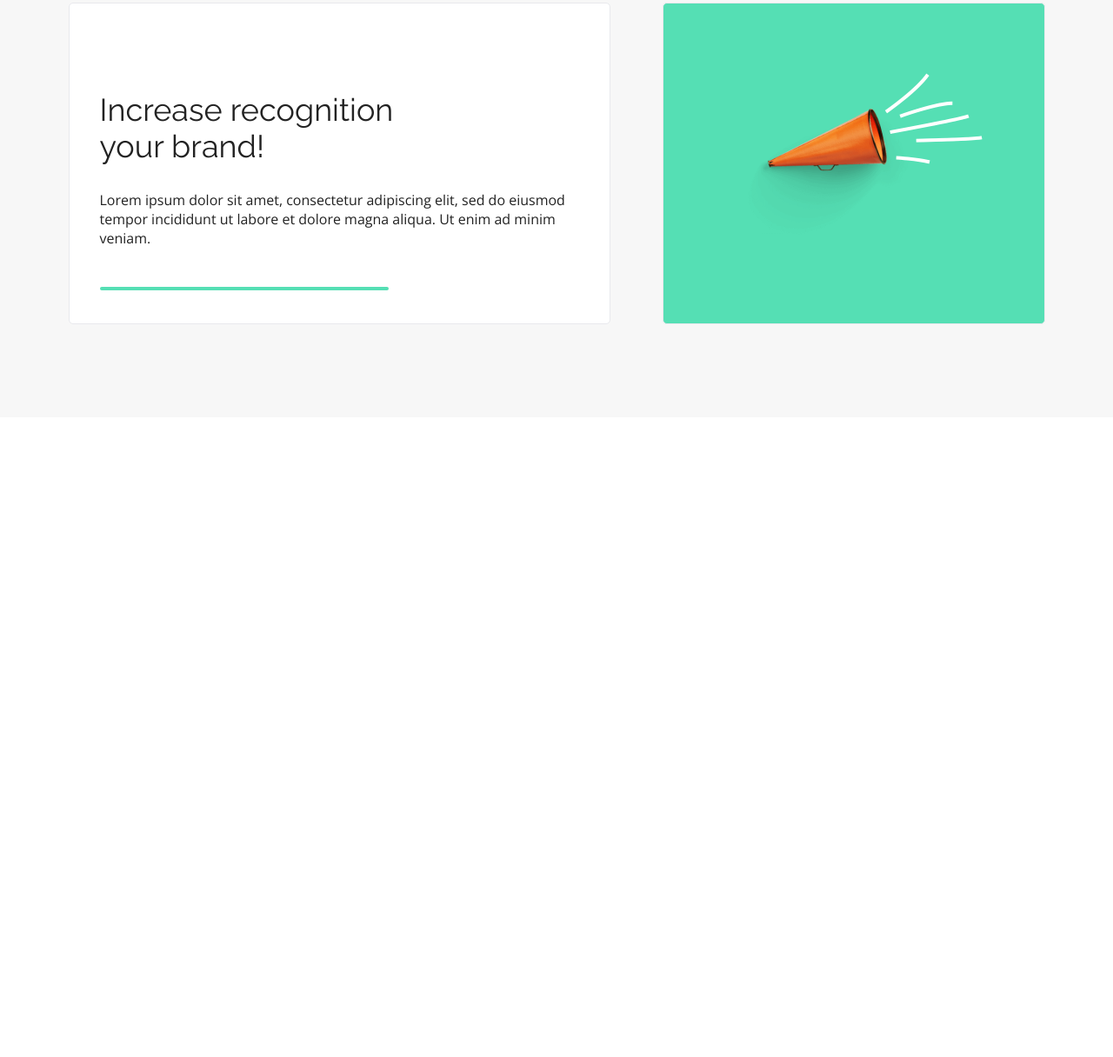
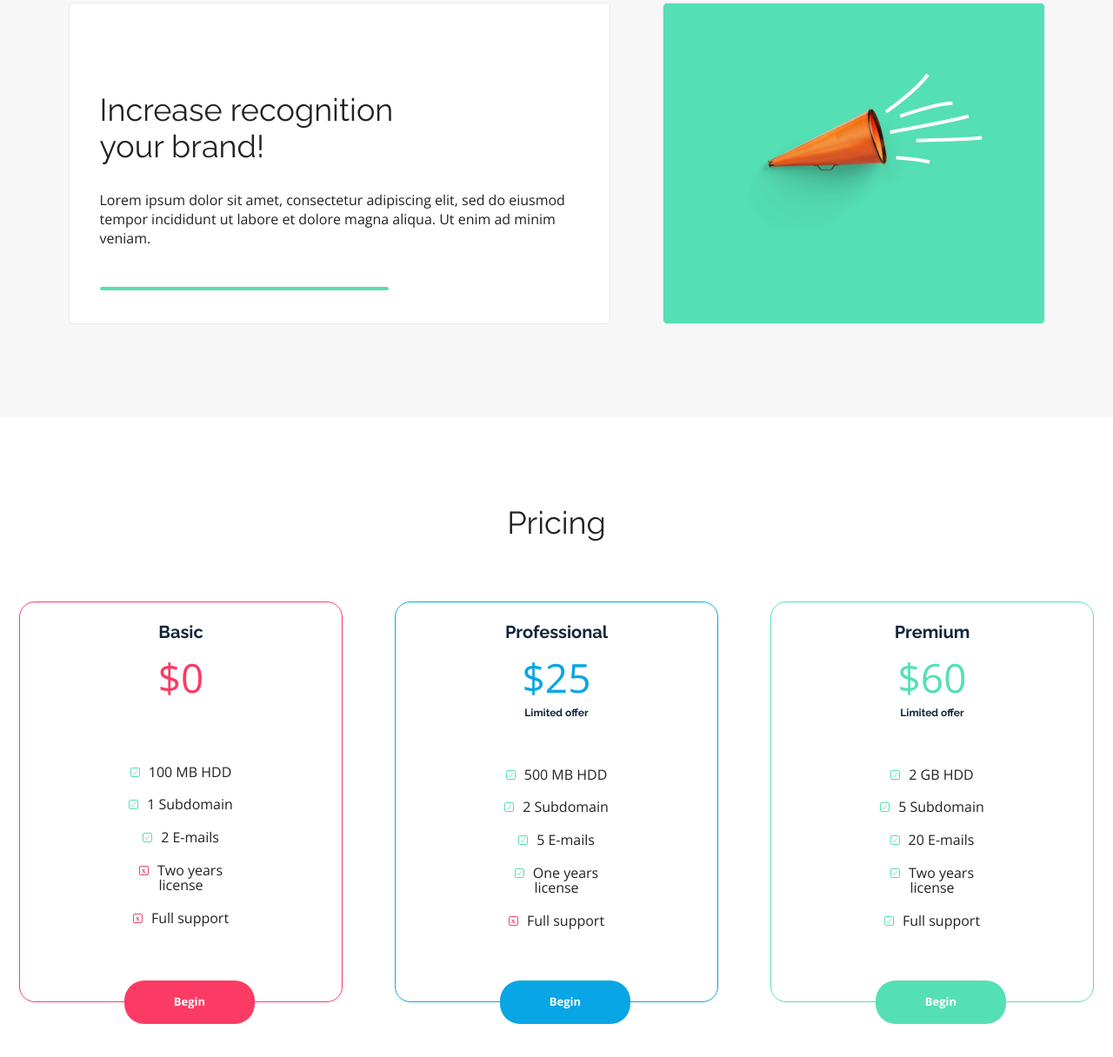
Before and after one commit to Sebarak/BestShop, a plain HTML site: page index.html in a window 1280 px wide. Shown: the part 2211-3427 px from the top of the page at 87% size. Before the commit the page ends 2691 px from the top, so only its background shows below. Drawn offline with nearby package versions, Linux system fonts and the light colour scheme.

Commit message:
Pricing section done

```diff
--- a/css/style.css
+++ b/css/style.css
@@ -9,7 +9,9 @@
 
 :root{
     --color-primary: #08A6E4;
-    --color-primary-shadow: rgba(7, 172, 230, .16);
+    --color-primary-shadow: rgba(7, 172, 230, 0.19);
+    --color-green-shadow: rgba(58, 253, 197, 0.24);
+    --color-redish-shadow: rgba(248, 81, 118, 0.23);
     --color-redish: #FB3B64;
     --color-green: #55DFB4;
     --color-black: #000;
@@ -339,3 +341,156 @@ main h2{
     cursor:pointer;
     transform: scale(1.1);
 }
+
+/*PAGE PRICE SECTION*/
+
+.price{
+    width: 100%;
+    padding: 100px 0;
+}
+
+.price .container{
+    display: flex;
+    flex-direction: column;
+}
+
+.price_section{
+    display: flex;
+    justify-content: space-between;
+    position: relative;
+}
+
+.price_option{
+    width: 372px;
+    height: 461px;
+    border-radius: 18px;
+    text-align: center;
+    padding: 34px 120px;
+    margin-top: 70px;
+    transition: all linear .1s;
+}
+
+.price_option:first-of-type{
+    margin-right: 60px;
+    border: 1px solid var(--color-redish);
+}
+
+.price_option:nth-of-type(2){
+    margin-right: 60px;
+    border: 1px solid var(--color-primary);
+}
+
+.price_option:nth-of-type(3){
+    border: 1px solid var(--color-green);
+}
+
+.price h2{
+    text-align: center;
+    font: normal normal normal 36px/42px Raleway,sans-serif;
+}
+
+.price_option h3{
+    font: normal normal bold 20px/1px Raleway,sans-serif;
+    color: #13253B;
+    padding-bottom: 15px;
+}
+
+.p1{
+    font: normal normal 300 46px/2px "Open Sans",sans-serif;
+    color: var(--color-redish);
+    padding: 35px 0 100px 0;
+}
+.p2{
+    font: normal normal 300 46px/2px "Open Sans",sans-serif;
+    color: var(--color-primary);
+    padding: 35px 0 40px 0;
+}
+.p3{
+    font: normal normal 300 46px/2px "Open Sans",sans-serif;
+    color: var(--color-green);
+    padding: 35px 0 40px 0;
+}
+
+h5{
+    font: normal normal bold 12px/1px Raleway,sans-serif;
+    color: #13253B;
+    padding: 0 0 62px 0;
+}
+
+.price_option ul li{
+    padding-bottom: 20px;
+    text-align: center;
+    font-family: "Open Sans",sans-serif;
+    line-height: 1.1rem;
+}
+
+.price_option ul li::before{
+    content: url("../assets/Ckechmark-1.svg");
+    width: 11px;
+    height: 11px;
+    padding-right: 10px;
+}
+
+.list1 li:nth-of-type(4)::before,
+.list1 li:nth-of-type(5)::before{
+    content: url("../assets/Close.svg");
+    width: 11px;
+    height: 11px;
+    padding-right: 10px;
+}
+
+.list2 li:nth-of-type(5)::before{
+    content: url("../assets/Close.svg");
+    width: 11px;
+    height: 11px;
+    padding-right: 10px;
+}
+
+.price_option::after{
+    content: "";
+    width: 150px;
+    height: 50px;
+    border-radius: 23px;
+    position: absolute;
+    bottom: -25px;
+    display: flex;
+    justify-content: center;
+    align-items: center;
+    z-index: 2;
+    font: normal normal bold 13px/41px "Open Sans",sans-serif;
+    color: var(--color-white);
+}
+
+.price_option:first-of-type::after{
+    content: "Begin";
+    background: var(--color-redish);
+}
+
+.price_option:nth-of-type(2)::after{
+    content: "Begin";
+    background: var(--color-primary);
+}
+
+.price_option:nth-of-type(3)::after{
+    content: "Begin";
+    background: var(--color-green);
+}
+
+.price_option:hover{
+    cursor:pointer;
+    transform: scale(1.1);
+}
+
+.price_option:nth-of-type(1):hover{
+    box-shadow: 5px 10px 27px var(--color-redish-shadow);
+}
+
+.price_option:nth-of-type(2):hover{
+    box-shadow: 5px 10px 27px var(--color-primary-shadow);
+}
+
+.price_option:nth-of-type(3):hover{
+    box-shadow: 5px 10px 27px var(--color-green-shadow);
+}
+
+/*PAGE CONTACT*/
--- a/index.html
+++ b/index.html
@@ -98,5 +98,48 @@
     </div>
 </section>
 
+<section class="price">
+    <div class="container">
+        <h2>Pricing</h2>
+        <section class="price_section">
+            <div class="price_option">
+                <h3>Basic</h3>
+                <h4 class="p1">$0</h4>
+                <ul class="list1">
+                    <li>100 MB HDD</li>
+                    <li>1 Subdomain</li>
+                    <li>2 E-mails</li>
+                    <li>Two years license</li>
+                    <li>Full support</li>
+                </ul>
+            </div>
+            <div class="price_option">
+                <h3>Professional</h3>
+                <h4 class="p2">$25</h4>
+                <h5>Limited offer</h5>
+                <ul class="list2">
+                    <li>500 MB HDD</li>
+                    <li>2 Subdomain</li>
+                    <li>5 E-mails</li>
+                    <li>One years license</li>
+                    <li>Full support</li>
+                </ul>
+            </div>
+            <div class="price_option">
+                <h3>Premium</h3>
+                <h4 class="p3">$60</h4>
+                <h5>Limited offer</h5>
+                <ul>
+                    <li>2 GB HDD</li>
+                    <li>5 Subdomain</li>
+                    <li>20 E-mails</li>
+                    <li>Two years license</li>
+                    <li>Full support</li>
+                </ul>
+            </div>
+        </section>
+    </div>
+</section>
+
 </body>
 </html>
```
Also changed, not shown: assets/Checkmark-1.svg (deleted).
